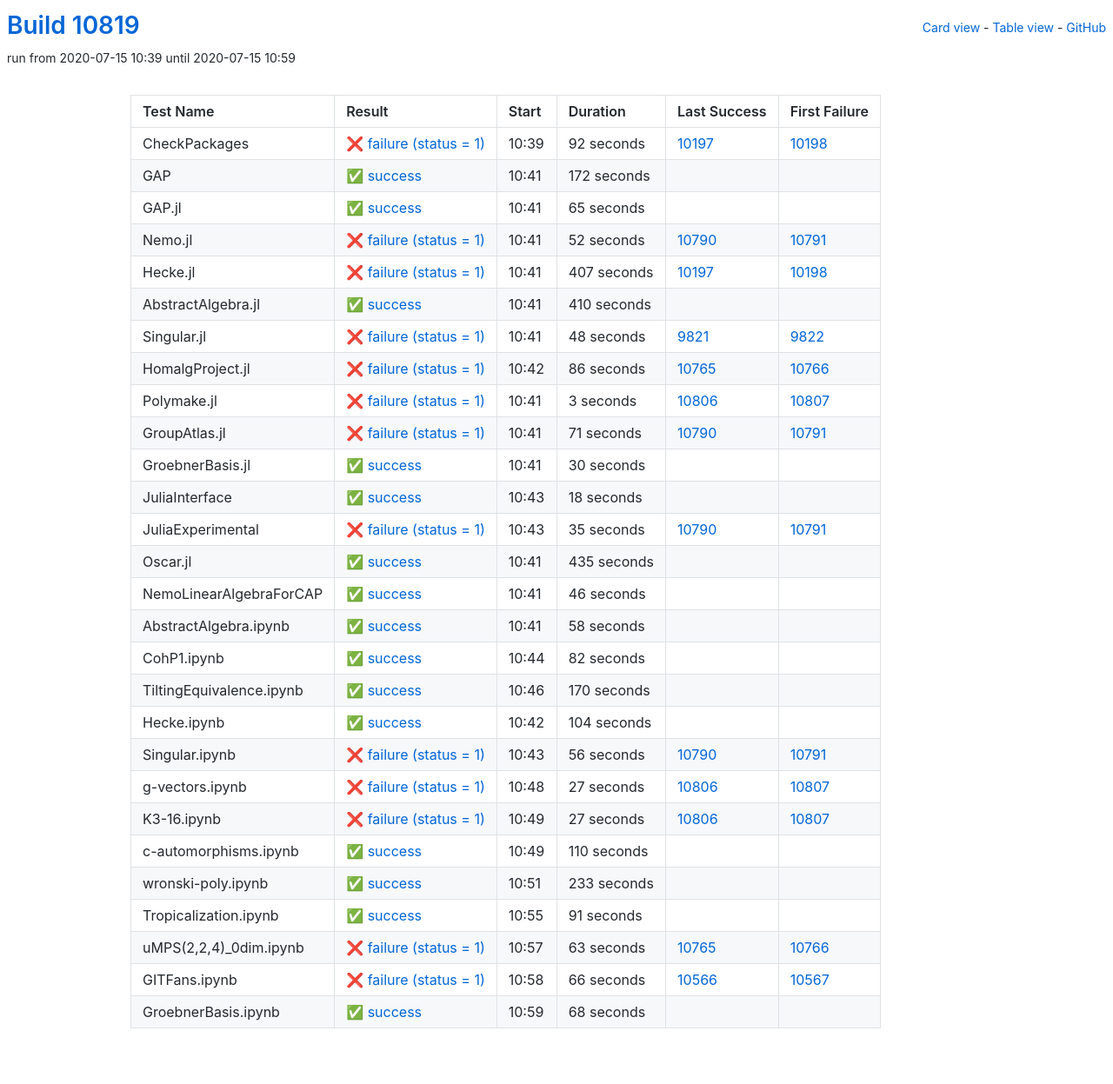
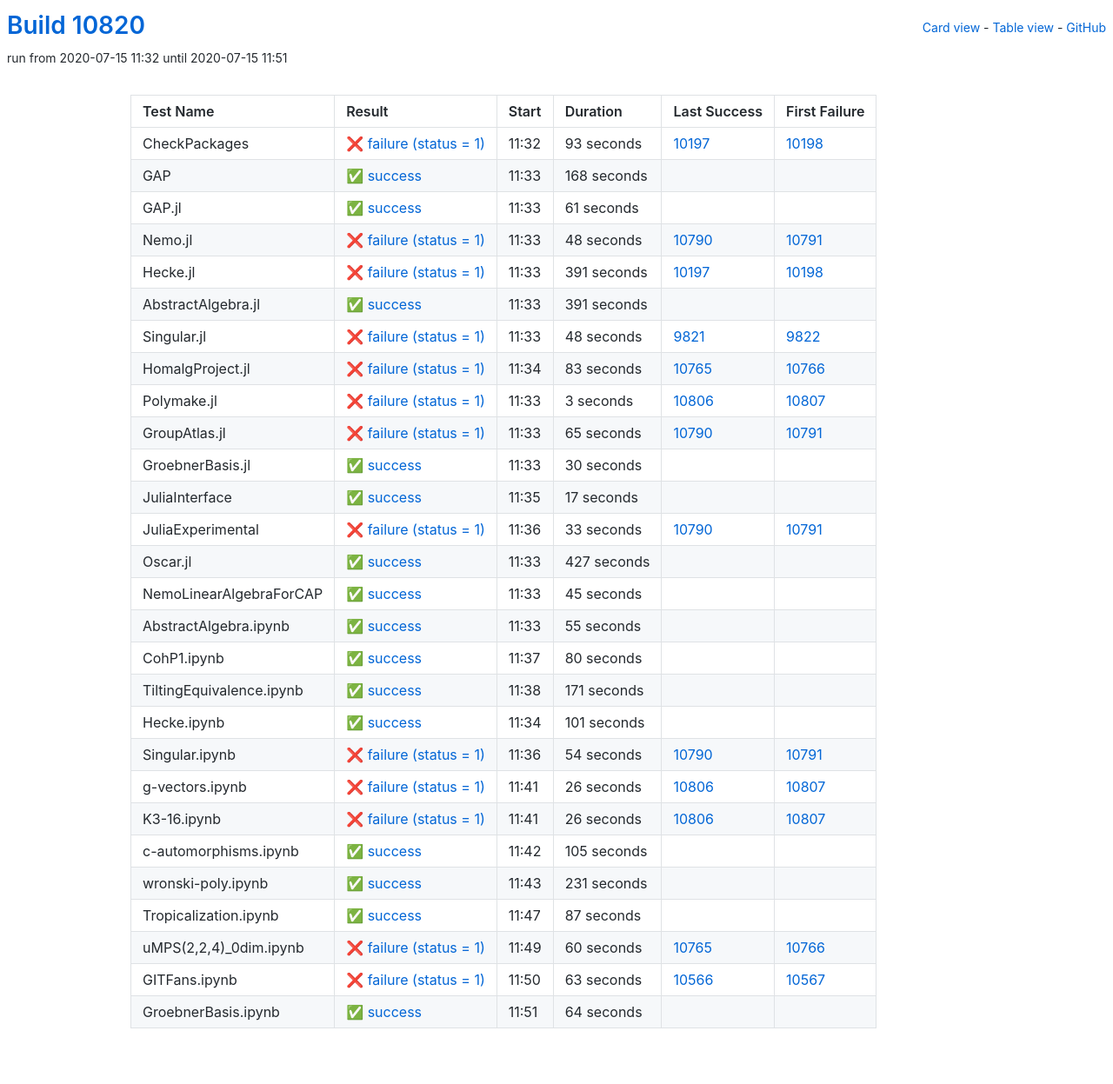
Before and after one commit to oscar-system/oscar-ci-status, a Jekyll site: the page built from table.html, in a window 1280 px wide. Shown: the whole page at 87% size. Built offline with Jekyll 4.4.1, drawn with Linux system fonts in a browser that asks for light colours.

Commit message:
Build #10820

```diff
--- a/_data/ci.yml
+++ b/_data/ci.yml
@@ -1,6 +1,6 @@
 ---
-build: 10819
-build_url: https://oscarci.mathematik.uni-kl.de/job/oscar/10819/
+build: 10820
+build_url: https://oscarci.mathematik.uni-kl.de/job/oscar/10820/
 job: oscar
 organization: oscar-system
 repo: oscar-ci-status
@@ -8,80 +8,80 @@
 tests:
 - name: CheckPackages
   id: checkpackages
-  log: https://oscarci.mathematik.uni-kl.de/job/oscar/10819/artifact/logs/build-10819/CheckPackages.log
-  start: 2020-07-15 10:39
+  log: https://oscarci.mathematik.uni-kl.de/job/oscar/10820/artifact/logs/build-10820/CheckPackages.log
+  start: 2020-07-15 11:32
   success: false
   exitcode: 1
   status: failure
-  duration: 92
+  duration: 93
   last_success: 10197
   last_success_url: https://oscarci.mathematik.uni-kl.de/job/oscar/10197/
   first_failure: 10198
   first_failure_url: https://oscarci.mathematik.uni-kl.de/job/oscar/10198/
 - name: GAP
   id: gap
-  log: https://oscarci.mathematik.uni-kl.de/job/oscar/10819/artifact/logs/build-10819/GAP.log
-  start: 2020-07-15 10:41
+  log: https://oscarci.mathematik.uni-kl.de/job/oscar/10820/artifact/logs/build-10820/GAP.log
+  start: 2020-07-15 11:33
   success: true
   exitcode: 0
   status: success
-  duration: 172
+  duration: 168
   last_success: false
   last_success_url:
   first_failure: false
   first_failure_url:
 - name: GAP.jl
   id: gap-jl
-  log: https://oscarci.mathematik.uni-kl.de/job/oscar/10819/artifact/logs/build-10819/GAP.jl.log
-  start: 2020-07-15 10:41
+  log: https://oscarci.mathematik.uni-kl.de/job/oscar/10820/artifact/logs/build-10820/GAP.jl.log
+  start: 2020-07-15 11:33
   success: true
   exitcode: 0
   status: success
-  duration: 65
+  duration: 61
   last_success: false
   last_success_url:
   first_failure: false
   first_failure_url:
 - name: Nemo.jl
   id: nemo-jl
-  log: https://oscarci.mathematik.uni-kl.de/job/oscar/10819/artifact/logs/build-10819/Nemo.jl.log
-  start: 2020-07-15 10:41
+  log: https://oscarci.mathematik.uni-kl.de/job/oscar/10820/artifact/logs/build-10820/Nemo.jl.log
+  start: 2020-07-15 11:33
   success: false
   exitcode: 1
   status: failure
-  duration: 52
+  duration: 48
   last_success: 10790
   last_success_url: https://oscarci.mathematik.uni-kl.de/job/oscar/10790/
   first_failure: 10791
   first_failure_url: https://oscarci.mathematik.uni-kl.de/job/oscar/10791/
 - name: Hecke.jl
   id: hecke-jl
-  log: https://oscarci.mathematik.uni-kl.de/job/oscar/10819/artifact/logs/build-10819/Hecke.jl.log
-  start: 2020-07-15 10:41
+  log: https://oscarci.mathematik.uni-kl.de/job/oscar/10820/artifact/logs/build-10820/Hecke.jl.log
+  start: 2020-07-15 11:33
   success: false
   exitcode: 1
   status: failure
-  duration: 407
+  duration: 391
   last_success: 10197
   last_success_url: https://oscarci.mathematik.uni-kl.de/job/oscar/10197/
   first_failure: 10198
   first_failure_url: https://oscarci.mathematik.uni-kl.de/job/oscar/10198/
 - name: AbstractAlgebra.jl
   id: abstractalgebra-jl
-  log: https://oscarci.mathematik.uni-kl.de/job/oscar/10819/artifact/logs/build-10819/AbstractAlgebra.jl.log
-  start: 2020-07-15 10:41
+  log: https://oscarci.mathematik.uni-kl.de/job/oscar/10820/artifact/logs/build-10820/AbstractAlgebra.jl.log
+  start: 2020-07-15 11:33
   success: true
   exitcode: 0
   status: success
-  duration: 410
+  duration: 391
   last_success: false
   last_success_url:
   first_failure: false
   first_failure_url:
 - name: Singular.jl
   id: singular-jl
-  log: https://oscarci.mathematik.uni-kl.de/job/oscar/10819/artifact/logs/build-10819/Singular.jl.log
-  start: 2020-07-15 10:41
+  log: https://oscarci.mathematik.uni-kl.de/job/oscar/10820/artifact/logs/build-10820/Singular.jl.log
+  start: 2020-07-15 11:33
   success: false
   exitcode: 1
   status: failure
@@ -92,20 +92,20 @@
   first_failure_url: https://oscarci.mathematik.uni-kl.de/job/oscar/9822/
 - name: HomalgProject.jl
   id: homalgproject-jl
-  log: https://oscarci.mathematik.uni-kl.de/job/oscar/10819/artifact/logs/build-10819/HomalgProject.jl.log
-  start: 2020-07-15 10:42
+  log: https://oscarci.mathematik.uni-kl.de/job/oscar/10820/artifact/logs/build-10820/HomalgProject.jl.log
+  start: 2020-07-15 11:34
   success: false
   exitcode: 1
   status: failure
-  duration: 86
+  duration: 83
   last_success: 10765
   last_success_url: https://oscarci.mathematik.uni-kl.de/job/oscar/10765/
   first_failure: 10766
   first_failure_url: https://oscarci.mathematik.uni-kl.de/job/oscar/10766/
 - name: Polymake.jl
   id: polymake-jl
-  log: https://oscarci.mathematik.uni-kl.de/job/oscar/10819/artifact/logs/build-10819/Polymake.jl.log
-  start: 2020-07-15 10:41
+  log: https://oscarci.mathematik.uni-kl.de/job/oscar/10820/artifact/logs/build-10820/Polymake.jl.log
+  start: 2020-07-15 11:33
   success: false
   exitcode: 1
   status: failure
@@ -116,20 +116,20 @@
   first_failure_url: https://oscarci.mathematik.uni-kl.de/job/oscar/10807/
 - name: GroupAtlas.jl
   id: groupatlas-jl
-  log: https://oscarci.mathematik.uni-kl.de/job/oscar/10819/artifact/logs/build-10819/GroupAtlas.jl.log
-  start: 2020-07-15 10:41
+  log: https://oscarci.mathematik.uni-kl.de/job/oscar/10820/artifact/logs/build-10820/GroupAtlas.jl.log
+  start: 2020-07-15 11:33
   success: false
   exitcode: 1
   status: failure
-  duration: 71
+  duration: 65
   last_success: 10790
   last_success_url: https://oscarci.mathematik.uni-kl.de/job/oscar/10790/
   first_failure: 10791
   first_failure_url: https://oscarci.mathematik.uni-kl.de/job/oscar/10791/
 - name: GroebnerBasis.jl
   id: groebnerbasis-jl
-  log: https://oscarci.mathematik.uni-kl.de/job/oscar/10819/artifact/logs/build-10819/GroebnerBasis.jl.log
-  start: 2020-07-15 10:41
+  log: https://oscarci.mathematik.uni-kl.de/job/oscar/10820/artifact/logs/build-10820/GroebnerBasis.jl.log
+  start: 2020-07-15 11:33
   success: true
   exitcode: 0
   status: success
@@ -140,204 +140,204 @@
   first_failure_url:
 - name: JuliaInterface
   id: juliainterface
-  log: https://oscarci.mathematik.uni-kl.de/job/oscar/10819/artifact/logs/build-10819/JuliaInterface.log
-  start: 2020-07-15 10:43
+  log: https://oscarci.mathematik.uni-kl.de/job/oscar/10820/artifact/logs/build-10820/JuliaInterface.log
+  start: 2020-07-15 11:35
   success: true
   exitcode: 0
   status: success
-  duration: 18
+  duration: 17
   last_success: false
   last_success_url:
   first_failure: false
   first_failure_url:
 - name: JuliaExperimental
   id: juliaexperimental
-  log: https://oscarci.mathematik.uni-kl.de/job/oscar/10819/artifact/logs/build-10819/JuliaExperimental.log
-  start: 2020-07-15 10:43
+  log: https://oscarci.mathematik.uni-kl.de/job/oscar/10820/artifact/logs/build-10820/JuliaExperimental.log
+  start: 2020-07-15 11:36
   success: false
   exitcode: 1
   status: failure
-  duration: 35
+  duration: 33
   last_success: 10790
   last_success_url: https://oscarci.mathematik.uni-kl.de/job/oscar/10790/
   first_failure: 10791
   first_failure_url: https://oscarci.mathematik.uni-kl.de/job/oscar/10791/
 - name: Oscar.jl
   id: oscar-jl
-  log: https://oscarci.mathematik.uni-kl.de/job/oscar/10819/artifact/logs/build-10819/Oscar.jl.log
-  start: 2020-07-15 10:41
+  log: https://oscarci.mathematik.uni-kl.de/job/oscar/10820/artifact/logs/build-10820/Oscar.jl.log
+  start: 2020-07-15 11:33
   success: true
   exitcode: 0
   status: success
-  duration: 435
+  duration: 427
   last_success: false
   last_success_url:
   first_failure: false
   first_failure_url:
 - name: NemoLinearAlgebraForCAP
   id: nemolinearalgebraforcap
-  log: https://oscarci.mathematik.uni-kl.de/job/oscar/10819/artifact/logs/build-10819/NemoLinearAlgebraForCAP.log
-  start: 2020-07-15 10:41
+  log: https://oscarci.mathematik.uni-kl.de/job/oscar/10820/artifact/logs/build-10820/NemoLinearAlgebraForCAP.log
+  start: 2020-07-15 11:33
   success: true
   exitcode: 0
   status: success
-  duration: 46
+  duration: 45
   last_success: false
   last_success_url:
   first_failure: false
   first_failure_url:
 - name: AbstractAlgebra.ipynb
   id: abstractalgebra-ipynb
-  log: https://oscarci.mathematik.uni-kl.de/job/oscar/10819/artifact/logs/build-10819/AbstractAlgebra.ipynb.log
-  start: 2020-07-15 10:41
+  log: https://oscarci.mathematik.uni-kl.de/job/oscar/10820/artifact/logs/build-10820/AbstractAlgebra.ipynb.log
+  start: 2020-07-15 11:33
   success: true
   exitcode: 0
   status: success
-  duration: 58
+  duration: 55
   last_success: false
   last_success_url:
   first_failure: false
   first_failure_url:
 - name: CohP1.ipynb
   id: cohp1-ipynb
-  log: https://oscarci.mathematik.uni-kl.de/job/oscar/10819/artifact/logs/build-10819/CohP1.ipynb.log
-  start: 2020-07-15 10:44
+  log: https://oscarci.mathematik.uni-kl.de/job/oscar/10820/artifact/logs/build-10820/CohP1.ipynb.log
+  start: 2020-07-15 11:37
   success: true
   exitcode: 0
   status: success
-  duration: 82
+  duration: 80
   last_success: false
   last_success_url:
   first_failure: false
   first_failure_url:
 - name: TiltingEquivalence.ipynb
   id: tiltingequivalence-ipynb
-  log: https://oscarci.mathematik.uni-kl.de/job/oscar/10819/artifact/logs/build-10819/TiltingEquivalence.ipynb.log
-  start: 2020-07-15 10:46
+  log: https://oscarci.mathematik.uni-kl.de/job/oscar/10820/artifact/logs/build-10820/TiltingEquivalence.ipynb.log
+  start: 2020-07-15 11:38
   success: true
   exitcode: 0
   status: success
-  duration: 170
+  duration: 171
   last_success: false
   last_success_url:
   first_failure: false
   first_failure_url:
 - name: Hecke.ipynb
   id: hecke-ipynb
-  log: https://oscarci.mathematik.uni-kl.de/job/oscar/10819/artifact/logs/build-10819/Hecke.ipynb.log
-  start: 2020-07-15 10:42
+  log: https://oscarci.mathematik.uni-kl.de/job/oscar/10820/artifact/logs/build-10820/Hecke.ipynb.log
+  start: 2020-07-15 11:34
   success: true
   exitcode: 0
   status: success
-  duration: 104
+  duration: 101
   last_success: false
   last_success_url:
   first_failure: false
   first_failure_url:
 - name: Singular.ipynb
   id: singular-ipynb
-  log: https://oscarci.mathematik.uni-kl.de/job/oscar/10819/artifact/logs/build-10819/Singular.ipynb.log
-  start: 2020-07-15 10:43
+  log: https://oscarci.mathematik.uni-kl.de/job/oscar/10820/artifact/logs/build-10820/Singular.ipynb.log
+  start: 2020-07-15 11:36
   success: false
   exitcode: 1
   status: failure
-  duration: 56
+  duration: 54
   last_success: 10790
   last_success_url: https://oscarci.mathematik.uni-kl.de/job/oscar/10790/
   first_failure: 10791
   first_failure_url: https://oscarci.mathematik.uni-kl.de/job/oscar/10791/
 - name: g-vectors.ipynb
   id: g-vectors-ipynb
-  log: https://oscarci.mathematik.uni-kl.de/job/oscar/10819/artifact/logs/build-10819/g-vectors.ipynb.log
-  start: 2020-07-15 10:48
+  log: https://oscarci.mathematik.uni-kl.de/job/oscar/10820/artifact/logs/build-10820/g-vectors.ipynb.log
+  start: 2020-07-15 11:41
   success: false
   exitcode: 1
   status: failure
-  duration: 27
+  duration: 26
   last_success: 10806
   last_success_url: https://oscarci.mathematik.uni-kl.de/job/oscar/10806/
   first_failure: 10807
   first_failure_url: https://oscarci.mathematik.uni-kl.de/job/oscar/10807/
 - name: K3-16.ipynb
   id: k3-16-ipynb
-  log: https://oscarci.mathematik.uni-kl.de/job/oscar/10819/artifact/logs/build-10819/K3-16.ipynb.log
-  start: 2020-07-15 10:49
+  log: https://oscarci.mathematik.uni-kl.de/job/oscar/10820/artifact/logs/build-10820/K3-16.ipynb.log
+  start: 2020-07-15 11:41
   success: false
   exitcode: 1
   status: failure
-  duration: 27
+  duration: 26
   last_success: 10806
   last_success_url: https://oscarci.mathematik.uni-kl.de/job/oscar/10806/
   first_failure: 10807
   first_failure_url: https://oscarci.mathematik.uni-kl.de/job/oscar/10807/
 - name: c-automorphisms.ipynb
   id: c-automorphisms-ipynb
-  log: https://oscarci.mathematik.uni-kl.de/job/oscar/10819/artifact/logs/build-10819/c-automorphisms.ipynb.log
-  start: 2020-07-15 10:49
+  log: https://oscarci.mathematik.uni-kl.de/job/oscar/10820/artifact/logs/build-10820/c-automorphisms.ipynb.log
+  start: 2020-07-15 11:42
   success: true
   exitcode: 0
   status: success
-  duration: 110
+  duration: 105
   last_success: false
   last_success_url:
   first_failure: false
   first_failure_url:
 - name: wronski-poly.ipynb
   id: wronski-poly-ipynb
-  log: https://oscarci.mathematik.uni-kl.de/job/oscar/10819/artifact/logs/build-10819/wronski-poly.ipynb.log
-  start: 2020-07-15 10:51
+  log: https://oscarci.mathematik.uni-kl.de/job/oscar/10820/artifact/logs/build-10820/wronski-poly.ipynb.log
+  start: 2020-07-15 11:43
   success: true
   exitcode: 0
   status: success
-  duration: 233
+  duration: 231
   last_success: false
   last_success_url:
   first_failure: false
   first_failure_url:
 - name: Tropicalization.ipynb
   id: tropicalization-ipynb
-  log: https://oscarci.mathematik.uni-kl.de/job/oscar/10819/artifact/logs/build-10819/Tropicalization.ipynb.log
-  start: 2020-07-15 10:55
+  log: https://oscarci.mathematik.uni-kl.de/job/oscar/10820/artifact/logs/build-10820/Tropicalization.ipynb.log
+  start: 2020-07-15 11:47
   success: true
   exitcode: 0
   status: success
-  duration: 91
+  duration: 87
   last_success: false
   last_success_url:
   first_failure: false
   first_failure_url:
 - name: uMPS(2,2,4)_0dim.ipynb
   id: umps-2-2-4-0dim-ipynb
-  log: https://oscarci.mathematik.uni-kl.de/job/oscar/10819/artifact/logs/build-10819/uMPS-2-2-4-_0dim.ipynb.log
-  start: 2020-07-15 10:57
+  log: https://oscarci.mathematik.uni-kl.de/job/oscar/10820/artifact/logs/build-10820/uMPS-2-2-4-_0dim.ipynb.log
+  start: 2020-07-15 11:49
   success: false
   exitcode: 1
   status: failure
-  duration: 63
+  duration: 60
   last_success: 10765
   last_success_url: https://oscarci.mathematik.uni-kl.de/job/oscar/10765/
   first_failure: 10766
   first_failure_url: https://oscarci.mathematik.uni-kl.de/job/oscar/10766/
 - name: GITFans.ipynb
   id: gitfans-ipynb
-  log: https://oscarci.mathematik.uni-kl.de/job/oscar/10819/artifact/logs/build-10819/GITFans.ipynb.log
-  start: 2020-07-15 10:58
+  log: https://oscarci.mathematik.uni-kl.de/job/oscar/10820/artifact/logs/build-10820/GITFans.ipynb.log
+  start: 2020-07-15 11:50
   success: false
   exitcode: 1
   status: failure
-  duration: 66
+  duration: 63
   last_success: 10566
   last_success_url: https://oscarci.mathematik.uni-kl.de/job/oscar/10566/
   first_failure: 10567
   first_failure_url: https://oscarci.mathematik.uni-kl.de/job/oscar/10567/
 - name: GroebnerBasis.ipynb
   id: groebnerbasis-ipynb
-  log: https://oscarci.mathematik.uni-kl.de/job/oscar/10819/artifact/logs/build-10819/GroebnerBasis.ipynb.log
-  start: 2020-07-15 10:59
+  log: https://oscarci.mathematik.uni-kl.de/job/oscar/10820/artifact/logs/build-10820/GroebnerBasis.ipynb.log
+  start: 2020-07-15 11:51
   success: true
   exitcode: 0
   status: success
-  duration: 68
+  duration: 64
   last_success: false
   last_success_url:
   first_failure: false
```
Also changed, not shown: README.md.
